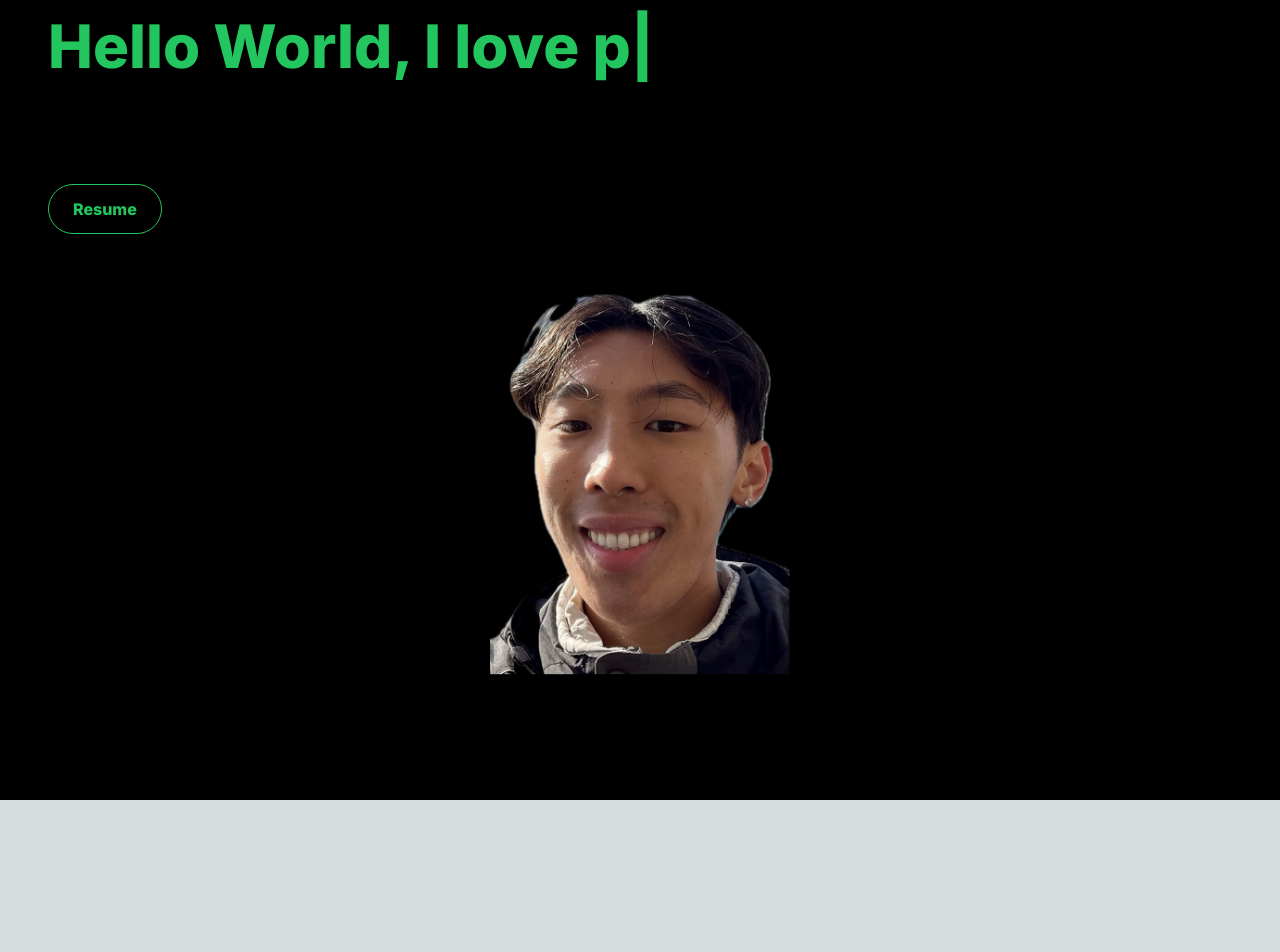
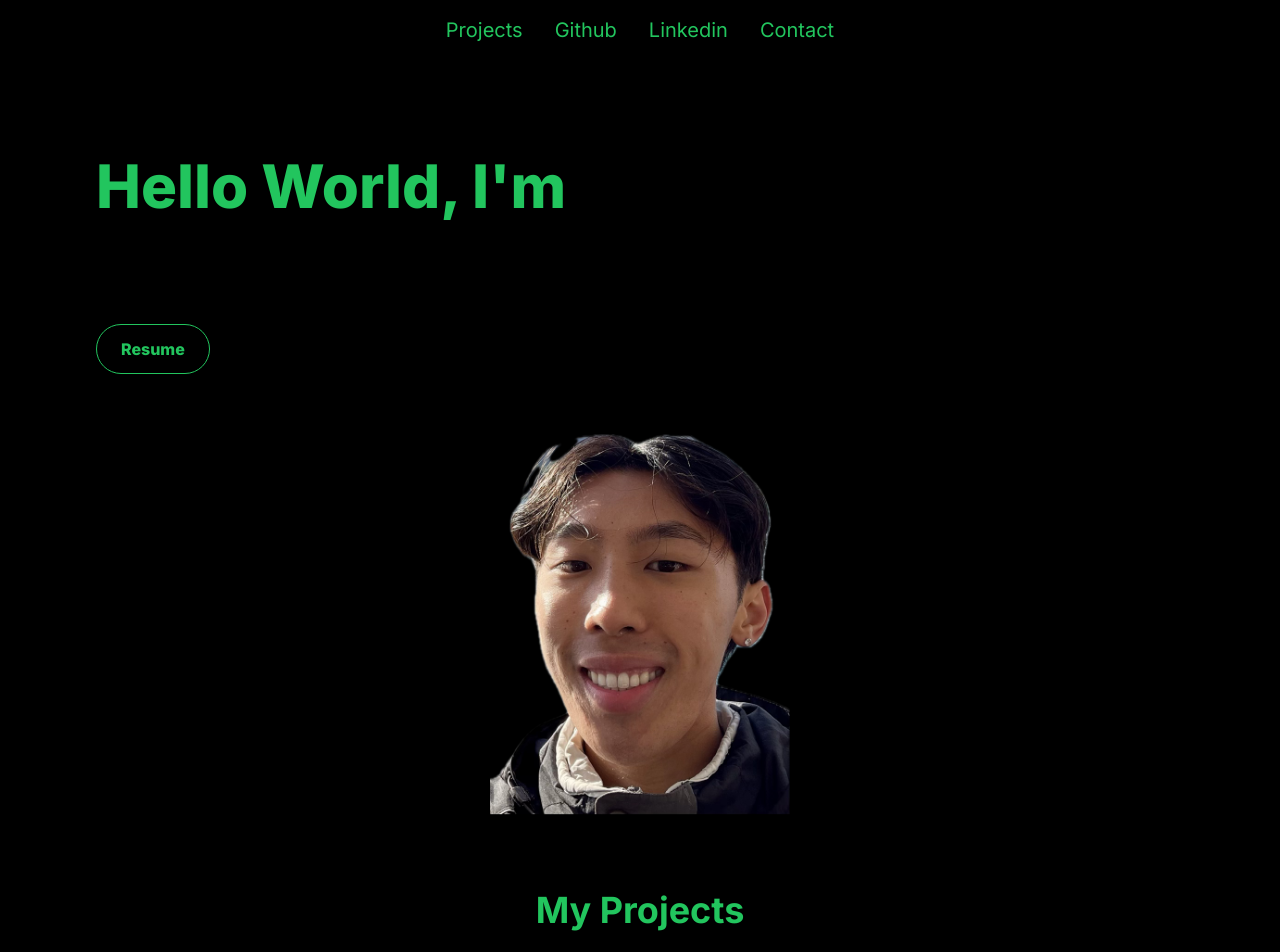
Before and after one commit to randyydoo/web_app, a Next.js app: page / in a window 1280 px wide. Shown: the top 952 px of the page. Before the commit the page ends 800 px from the top, so only its background shows below. Built offline with nearby package versions, Linux system fonts and the light colour scheme.

Commit message:
update styling

```diff
--- a/app/components/Bio.jsx
+++ b/app/components/Bio.jsx
@@ -5,7 +5,7 @@ import Image from 'next/image';
 import { TypeAnimation } from 'react-type-animation';
 import { motion } from "framer-motion";
 
-const bio = () => {
+const Bio = () => {
     return (
         <section>
             <div className='grid grid-cols-1 sm:grid-col-12'>
@@ -35,7 +35,7 @@ const bio = () => {
                         problem solving, AI/ML, and web development.
                     </p>
                     <div>
-                        <Link href="https://drive.google.com/file/d/1gOvXp04LHC0Yy7jzJxX8N0HyhsmPCAlI/view?usp=sharing">
+                        <Link href="https://drive.google.com/file/d/1gOvXp04LHC0Yy7jzJxX8N0HyhsmPCAlI/view?usp=sharing" target="_blank">
                             <button className="px-6 py-3 w-full sm:w-fit rounded-full mr-4 bg-black  hover:text-slate-300 hover:bg-black hover:border-slate-300 text-green-500 border border-green-500 font-extrabold mt-3">
                                 Resume
                             </button>
@@ -64,4 +64,4 @@ const bio = () => {
 
 };
 
-export default bio
+export default Bio;
--- a/app/components/Nav.jsx
+++ b/app/components/Nav.jsx
@@ -5,25 +5,21 @@ import NavHref from "./NavHref";
 
 const navHref = [
     {
-        title:"About",
-        path:"#about",
-    },
-    {
         title:"Projects",
         path:"#projects"
     },
     {
-        title:"Contact",
-        path:"#contact",
+        title:"Github",
+        path:"https://github.com/randyydoo",
     },
     {
         title:"Linkedin",
-        path:"#linkedin",
+        path:"https://linkedin.com/in/randyydoo",
     },
     {
-        title:"Github",
-        path:"#github",
-    },
+        title:"Contact",
+        path:"#contact",
+    }
 ];
 
 
--- a/app/components/NavHref.jsx
+++ b/app/components/NavHref.jsx
@@ -5,6 +5,7 @@ const NavHref = ({href, title}) => {
     <Link
         href={href}
         className="block py-2 pl-3 pr-4 text-green-500 sm:text-xl rounded md:p-0 hover:text-slate-300 "
+        target={title === "Github" || title ==="Linkedin" ? "_blank" : "_self"}
     >{title}
     </Link>
 
--- a/app/page.js
+++ b/app/page.js
@@ -1,12 +1,16 @@
 import Image from "next/image";
 import { Container } from "postcss";
 import Bio from "./components/Bio";
+import Nav from "./components/Nav";
+import Projects from "./components/Projects"
 
 export default function Home() {
   return (
     <main className="flex min-h-screen flex-col bg-black container mx-auto px-12 py-4">
-      <div className="container">
+      <Nav />
+      <div className="container mt-24 mx-auto px-12 py-4">
         <Bio />
+        <Projects />
       </div>
 
     </main>
--- a/package.json
+++ b/package.json
@@ -9,10 +9,12 @@
     "lint": "next lint"
   },
   "dependencies": {
+    "@heroicons/react": "^2.1.1",
     "framer-motion": "^11.0.3",
     "next": "14.1.0",
     "react": "^18",
     "react-dom": "^18",
+    "react-icons": "^5.0.1",
     "react-type-animation": "^3.2.0"
   },
   "devDependencies": {
```
Also changed, not shown: 1 other file (tests, documents, lock files or other folders).
